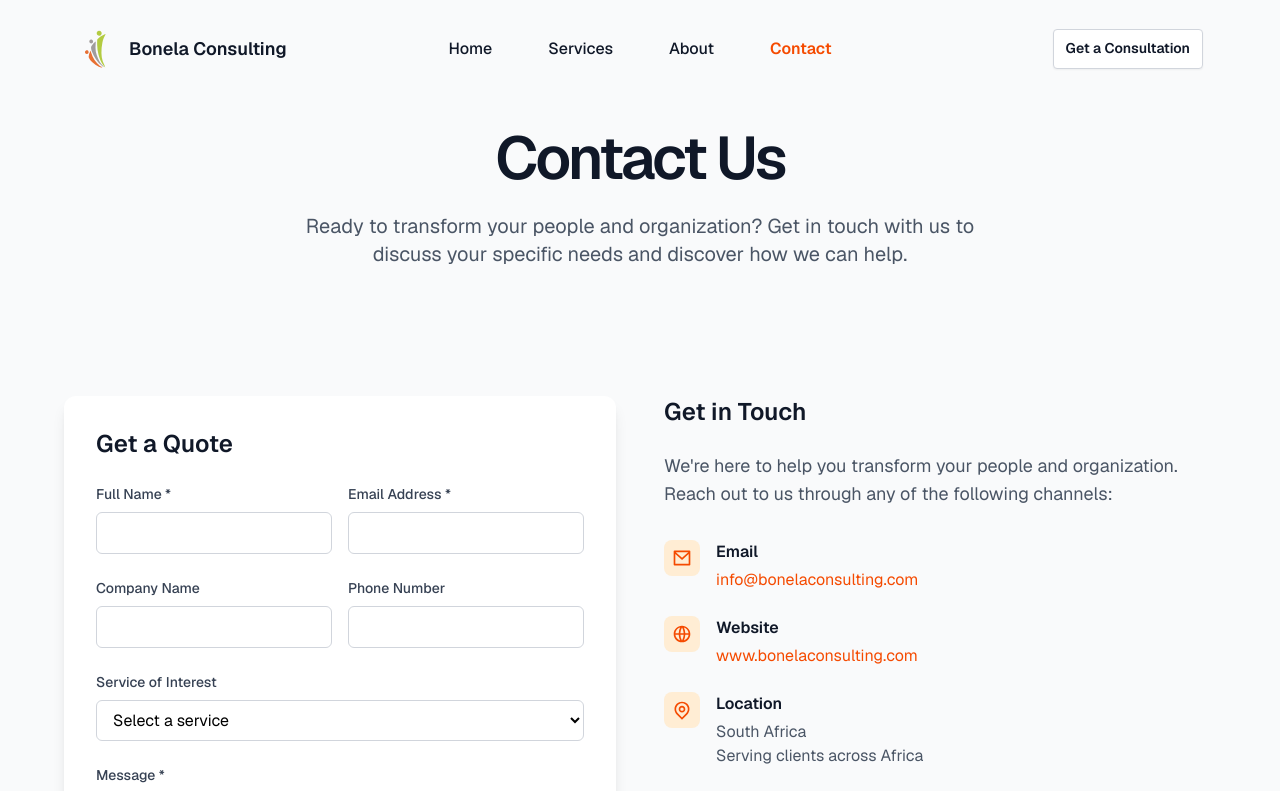
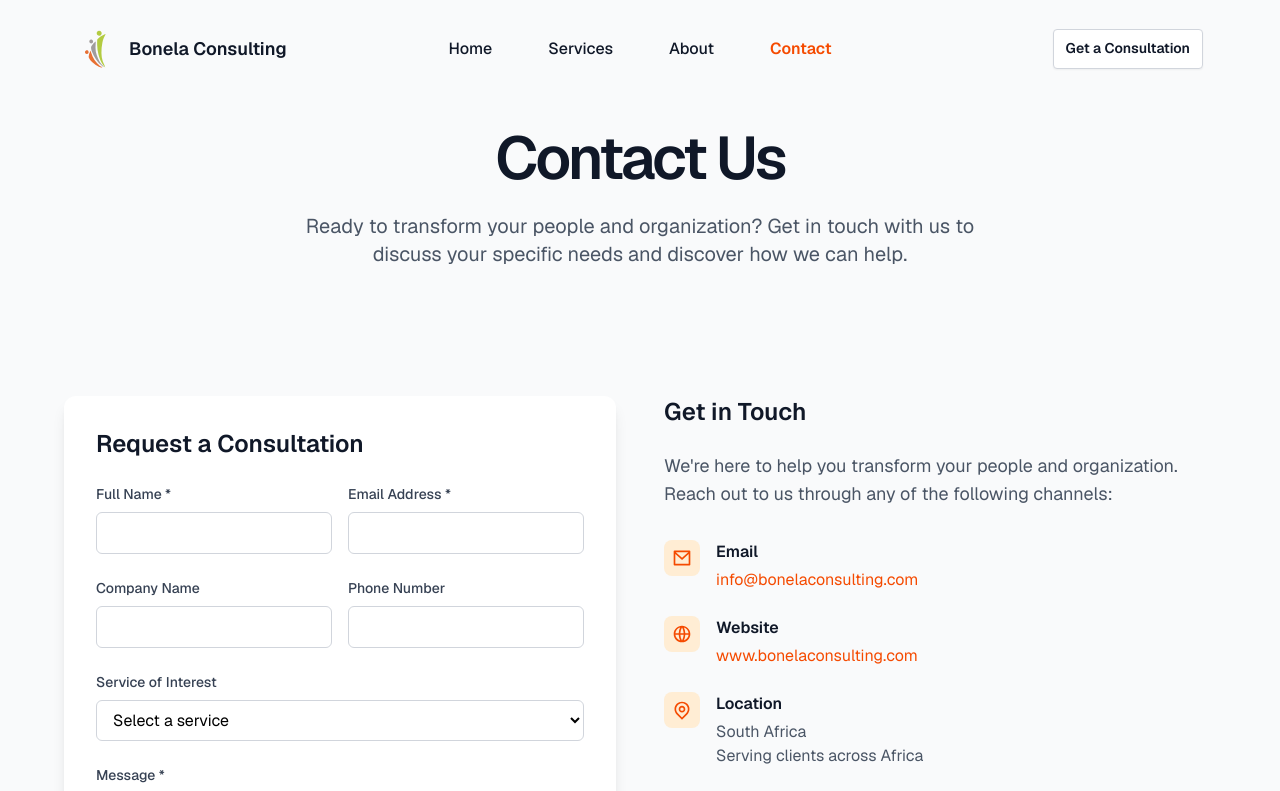
Before and after one commit to RuanJvv/bonela-website-v2, a Next.js app: page /contact in a window 1280 px wide. Shown: the top 791 px of the page. Built offline with nearby package versions, Linux system fonts and the light colour scheme.

Commit message:
Remove quote terminology and replace with consultation language - Updated contact page metadata and form title to use 'consultation' instead of 'quote'

```diff
--- a/src/app/contact/page.tsx
+++ b/src/app/contact/page.tsx
@@ -7,11 +7,11 @@ import { siteConfig } from "../siteConfig"
 
 export const metadata: Metadata = {
     title: "Contact Us",
-    description: "Get in touch with Bonela Consulting for professional people solutions. Request a consultation, quote, or discuss your specific training and development needs. We're here to help transform your organization.",
+    description: "Get in touch with Bonela Consulting for professional people solutions. Request a consultation or discuss your specific training and development needs. We're here to help transform your organization.",
     keywords: [
         ...siteConfig.keywords,
         "contact Bonela Consulting",
-        "get quote",
+        "get consultation",
         "consultation request",
         "training inquiry",
         "assessment booking",
@@ -107,7 +107,7 @@ export default function ContactPage() {
                         {/* Contact Form */}
                         <div className="bg-white p-8 rounded-xl shadow-lg">
                             <h2 className="text-2xl font-semibold text-gray-900 mb-6">
-                                Get a Quote
+                                Request a Consultation
                             </h2>
 
                             {submitStatus === 'success' && (
```
